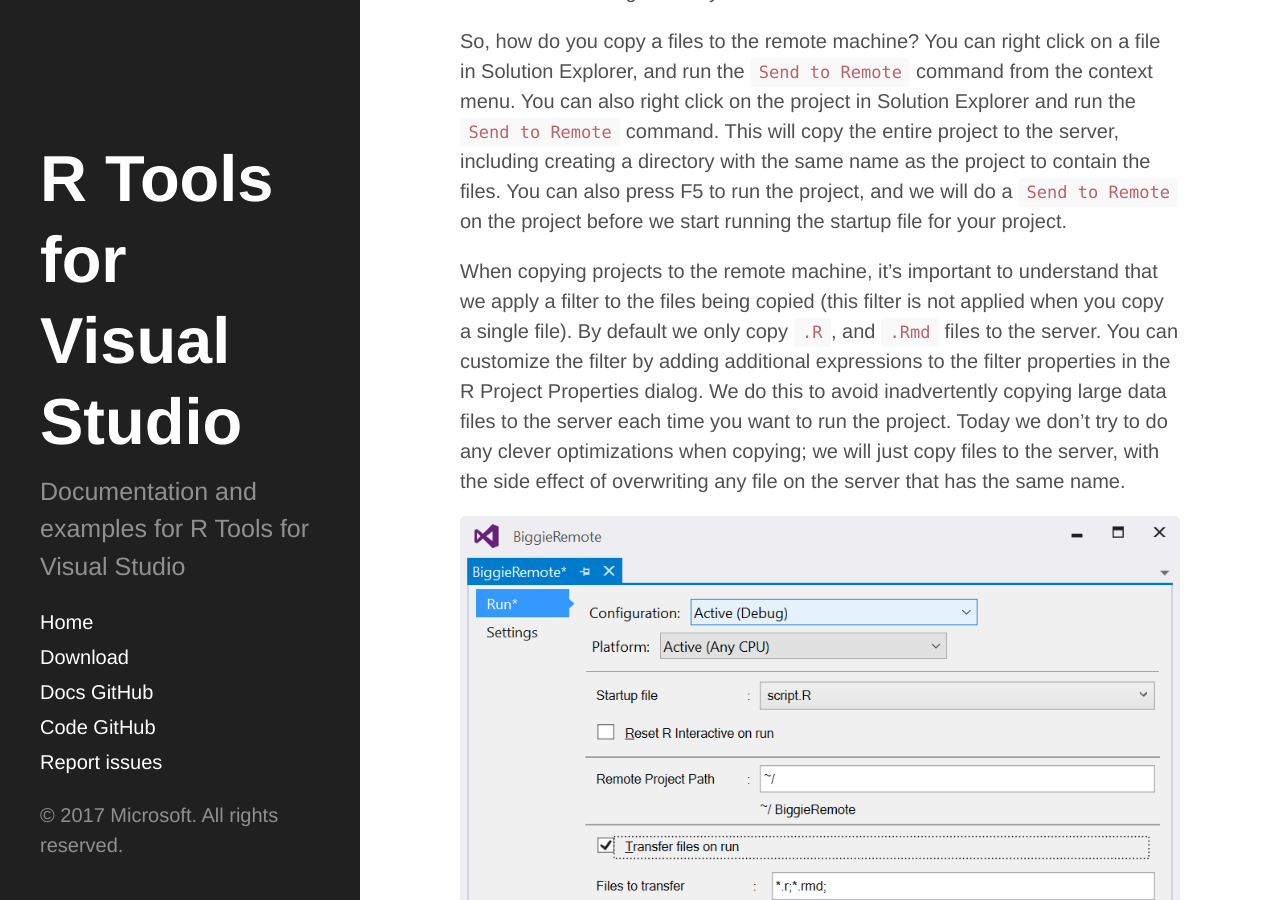
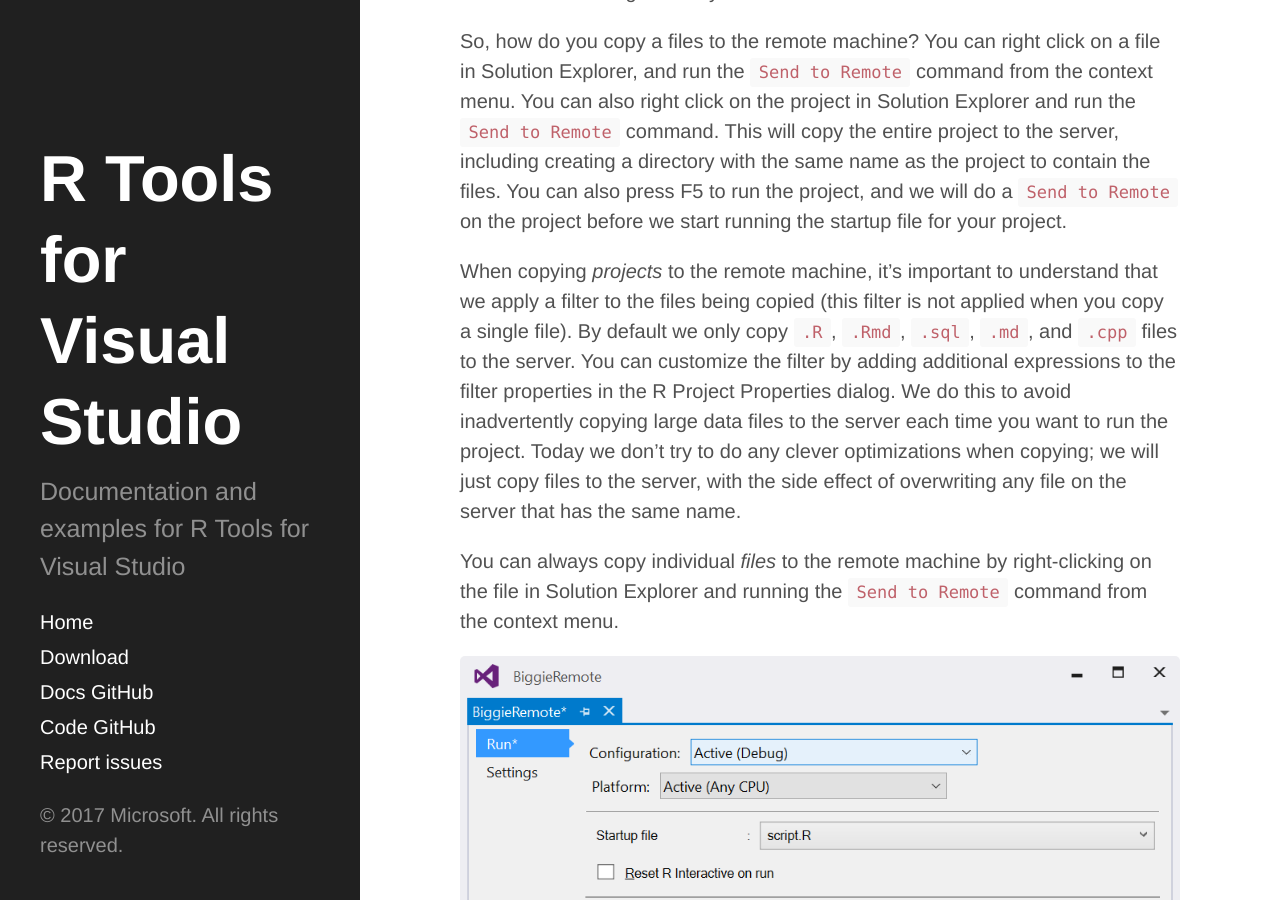
Before and after one commit to microsoft/RTVS-docs, a Jekyll site: the page built from remote-execution.md, in a window 1280 px wide and 900 px high, scrolled down 5801 px. Built offline with Jekyll 4.4.1, drawn with Linux system fonts in a browser that asks for light colours; our own code applies the rules of GitHub Pages for plain Markdown files.

Commit message:
Clarifying that you can always explicitly copy files that are not listed in the file filter list to the server

```diff
--- a/remote-execution.md
+++ b/remote-execution.md
@@ -181,15 +181,19 @@
 Remote` on the project before we start running the startup file for your
 project.
 
-When copying projects to the remote machine, it's important to understand that
+When copying *projects* to the remote machine, it's important to understand that
 we apply a filter to the files being copied (this filter is not applied when you
-copy a single file). By default we only copy `.R`, and `.Rmd` files to the
-server. You can customize the filter by adding additional expressions to the
-filter properties in the R Project Properties dialog. We do this to avoid
-inadvertently copying large data files to the server each time you want to run
-the project. Today we don't try to do any clever optimizations when copying; we
-will just copy files to the server, with the side effect of overwriting any file
-on the server that has the same name.
+copy a single file). By default we only copy `.R`, `.Rmd`, `.sql`, `.md`, and
+`.cpp` files to the server. You can customize the filter by adding additional
+expressions to the filter properties in the R Project Properties dialog. We do
+this to avoid inadvertently copying large data files to the server each time you
+want to run the project. Today we don't try to do any clever optimizations when
+copying; we will just copy files to the server, with the side effect of
+overwriting any file on the server that has the same name.
+
+You can always copy individual *files* to the remote machine by right-clicking
+on the file in Solution Explorer and running the `Send to Remote` command from
+the context menu.
 
 ![](./media/file-transfer-filter-settings.png)
 
```
